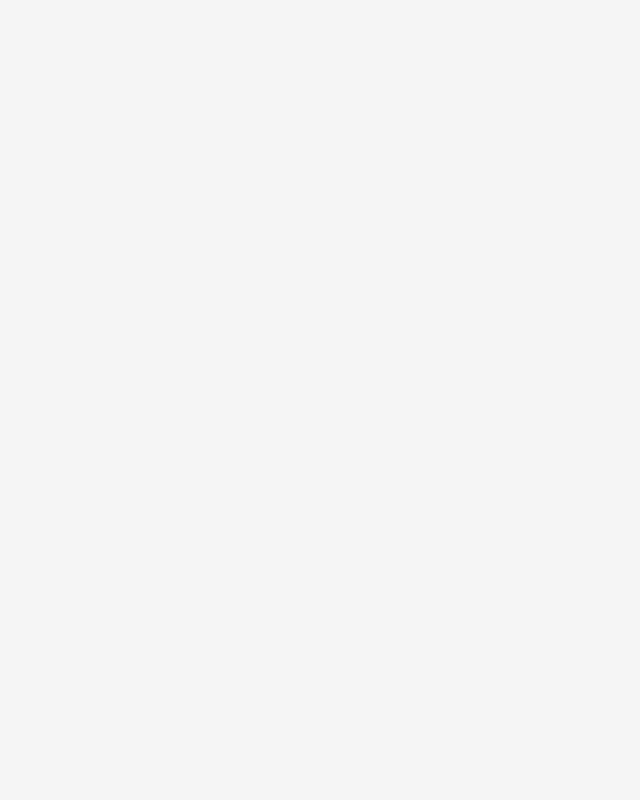
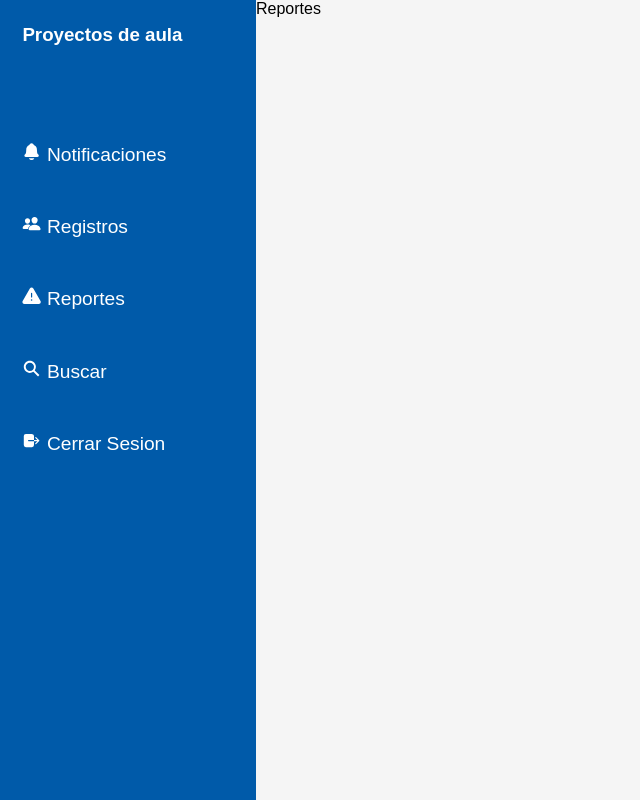
Before and after one commit to Jimmy2004S/Plataforma-Proaula, a React (Vite) app in the folder client/: page /reportes in a window 1280 px wide. Before the commit this address had no page. Shown: the whole page, without its empty margins (0-640 px from the left). Built offline with nearby package versions, Linux system fonts and the light colour scheme.

Commit message:
Configuracion de redux toolkit y redux toolkit query

```diff
--- a/client/src/App.jsx
+++ b/client/src/App.jsx
@@ -1,27 +1,40 @@
 // importar react router-dom para las rutas
-import {BrowserRouter, Routes, Route} from 'react-router-dom'
+import { BrowserRouter, Routes, Route } from "react-router-dom";
 //importar paginas de la aplicacion que se usaran en las rutas
-import { RegisterPage } from "./pages/common/RegisterPage"
-import { LogInPage } from "./pages/common/LogInPage"
-import {IndexAdminPage} from './pages/Admin/IndexAdminPage'
-import { IndexStudentPage } from './pages/students/IndexStudentsPage'
-import { IndexProfessorPage } from './pages/professors/IndexProfessorPage'
+import { RegisterPage } from "./pages/common/RegisterPage";
+import { LogInPage } from "./pages/common/LogInPage";
+import { IndexAdminPage } from "./pages/Admin/IndexAdminPage";
+import { IndexStudentPage } from "./pages/students/IndexStudentsPage";
+import { IndexProfessorPage } from "./pages/professors/IndexProfessorPage";
+import { RegistroUsuariosPage } from "./pages/Admin/RegistroUsuariosPage";
+import { Nav } from "./components/admin/Nav";
+
 
 function App() {
-
   return (
     <>
-      <BrowserRouter>
+      <BrowserRouter >
         <Routes>
-          <Route path="/" element={<LogInPage/>}/>
-          <Route path="/register-page" element={<RegisterPage/>}/>
-          <Route path='/indexAdmin' element={<IndexAdminPage/>}/>
-          <Route path='/indexStudent' element={<IndexStudentPage/>}/>
-          <Route path='/indexProfessor' element={<IndexProfessorPage/>}/>
+          <Route path="/" element={<LogInPage />} />
+          <Route path="/register-page" element={<RegisterPage />} />
+          <Route path="/indexAdmin" element={<IndexAdminPage />} />
+          <Route path="/indexStudent" element={<IndexStudentPage />} />
+          <Route path="/indexProfessor" element={<IndexProfessorPage />} />
+          <Route path="/users-list" element={<RegistroUsuariosPage />} />
+          <Route path="/reportes" element={<Reportes />} />
         </Routes>
       </BrowserRouter>
     </>
-  )
+  );
 }
 
-export default App
+const Reportes = () => {
+  return (
+    <div className="wrapper">
+      <Nav/>
+      <div>Reportes</div>
+    </div>
+  );
+};
+
+export default App;
--- /dev/null
+++ b/client/src/app/store.js
@@ -0,0 +1,13 @@
+import { configureStore} from "@reduxjs/toolkit";
+import { setupListeners } from "@reduxjs/toolkit/query";
+import { apiSlice } from "../api/apiSlice";
+
+
+export const store = configureStore({
+    reducer:{
+        [apiSlice.reducerPath]: apiSlice.reducer,
+    },
+    middleware: (getDefaultMiddleware)=> getDefaultMiddleware().concat(apiSlice.middleware),
+});
+
+setupListeners(store.dispatch);
--- a/client/src/assets/styles/admin/nav.scss
+++ b/client/src/assets/styles/admin/nav.scss
@@ -7,6 +7,8 @@
     flex-direction: column;
     padding: 1.5rem 1.4rem;
     gap: 6rem;
+    min-height: 100vh;
+    height: auto;
 
     &__container--right{
         // width: 35%;
@@ -32,6 +34,4 @@
         text-decoration: none;
         font-size: 1.2rem;
     }
-
-
 }
--- a/client/src/assets/styles/admin/userlist-page.scss
+++ b/client/src/assets/styles/admin/userlist-page.scss
@@ -6,7 +6,7 @@
 
 .main{
     padding: 0.8rem;
-    width: 70%;
+    width: 80%;
     max-width: 750px;
     margin: 2rem auto;
 
--- a/client/src/assets/styles/layout/footer.scss
+++ b/client/src/assets/styles/layout/footer.scss
@@ -3,6 +3,7 @@
     color: #fff;
     padding: 1rem;
     line-height: 1.7;
+    width: 100%;
 
     &__container{
         display: flex;
--- a/client/src/components/admin/Nav.jsx
+++ b/client/src/components/admin/Nav.jsx
@@ -1,22 +1,40 @@
-import { IoNotifications, IoPeople, IoSearchSharp, IoLogOut } from "react-icons/io5";
+import {
+  IoNotifications,
+  IoPeople,
+  IoSearchSharp,
+  IoLogOut,
+} from "react-icons/io5";
 import { GoAlertFill } from "react-icons/go";
-import '../../assets/styles/admin/nav.scss'
+import "../../assets/styles/admin/nav.scss";
+import { Link } from "react-router-dom";
 
 const Nav = () => {
   return (
+    <>
       <nav className="nav">
         <div className="nav__container nav__container--left">
           <h3>Proyectos de aula</h3>
         </div>
         <div className="nav__container nav__container--right">
-        <button className="nav__btn-notification"><IoNotifications/> Notificaciones</button>
-        <a href="" className="nav__link"><IoPeople/> Registros</a>
-        <a href="" className="nav__link"><GoAlertFill/> Reportes</a>
-        <a href="" className="nav__link"><IoSearchSharp/> Buscar</a>
-        <button className="nav__btn-menu"><IoLogOut/> Cerrar Sesion</button>
+          <button className="nav__btn-notification">
+            <IoNotifications /> Notificaciones
+          </button>
+          <Link to="/users-list" className="nav__link">
+            <IoPeople /> Registros
+          </Link>
+          <Link to="/reportes" className="nav__link">
+            <GoAlertFill /> Reportes
+          </Link>
+          <Link to="/filtrar-proyectos" className="nav__link">
+            <IoSearchSharp /> Buscar
+          </Link>
+          <button className="nav__btn-menu">
+            <IoLogOut /> Cerrar Sesion
+          </button>
         </div>
       </nav>
-  )
-}
+    </>
+  );
+};
 
-export default Nav
+export { Nav };
--- /dev/null
+++ b/client/src/components/professors/ProfessorsNav.jsx
@@ -0,0 +1,5 @@
+export const ProfessorsNav = () => {
+  return (
+    <nav>ProfessorsNav</nav>
+  )
+}
--- a/client/src/pages/Admin/IndexAdminPage.jsx
+++ b/client/src/pages/Admin/IndexAdminPage.jsx
@@ -1,7 +1,10 @@
+// import  {Nav as AdminNav} from "../../components/admin/Nav";
+
 export const IndexAdminPage = () => {
   return (
     <>
-      <div>IndexAdmin</div>
+
+
     </>
   );
 };
--- a/client/src/pages/Admin/RegistroUsuariosPage.jsx
+++ b/client/src/pages/Admin/RegistroUsuariosPage.jsx
@@ -1,11 +1,10 @@
-//import { useState } from "react"
+import "../../assets/styles/admin/userlist-page.scss";
 import Footer from "../../components/common/Footer";
-import Nav from "../../components/admin/Nav";
+import { Nav } from "../../components/admin/Nav";
 import { RegistroCard } from "../../components/admin/RegistroCard";
-import "../../assets/styles/admin/userlist-page.scss";
 import { useGetUserQuery } from "../../api/apiSlice";
 
-export const RegistroUsuariosPage = () => {
+const RegistroUsuariosPage = () => {
   const { data: users, isError, isLoading, error } = useGetUserQuery();
 
   if (isLoading) return <div>Loading...</div>;
@@ -17,10 +16,14 @@ export const RegistroUsuariosPage = () => {
         <Nav />
         <main className="main">
           <h2 className="main__title">Usuarios</h2>
-          {users.map(user =>(<RegistroCard key={user.id} user={user}/>))}
+          {users.map((user) => (
+            <RegistroCard key={user.id} user={user} />
+          ))}
         </main>
       </div>
       <Footer />
     </>
   );
 };
+
+export { RegistroUsuariosPage };
```
Also changed, not shown: client/src/components/students/StudentsNav.jsx (added, +8 -0 lines), client/src/main.jsx (+4 -4 lines). Lines whose indentation alone changed are shown as unchanged.
